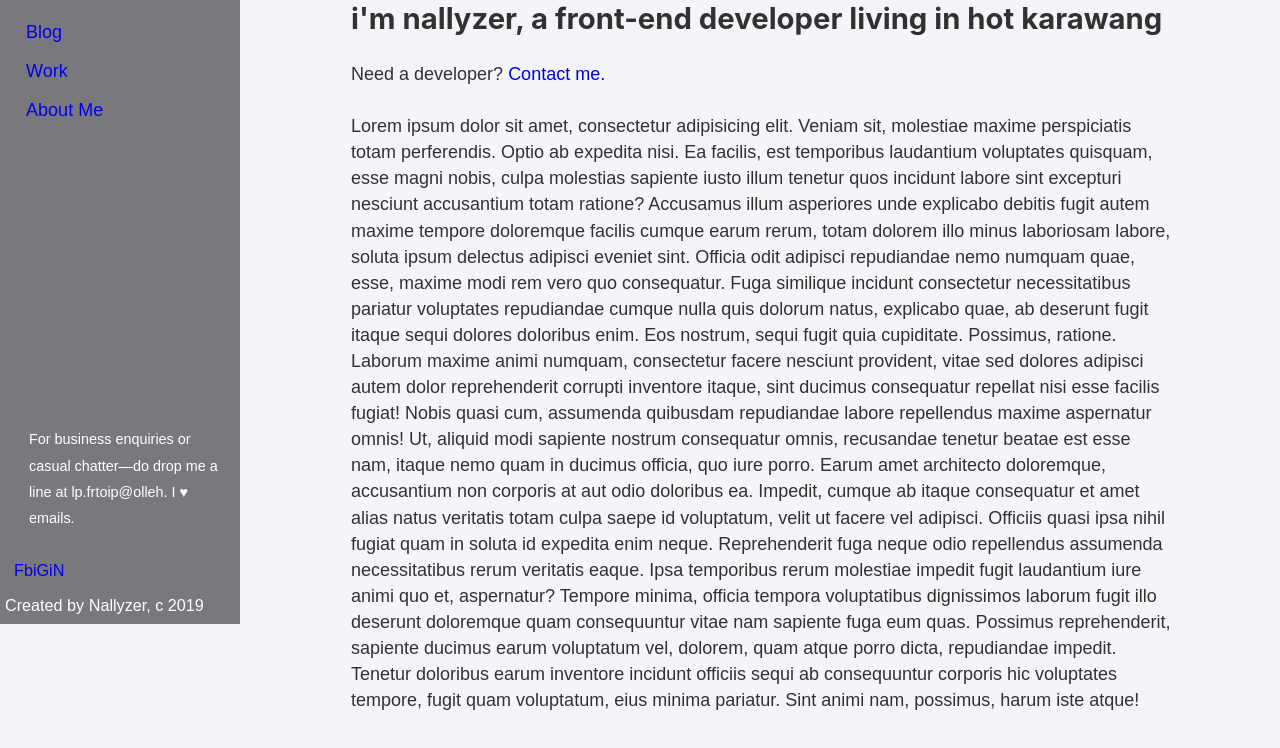
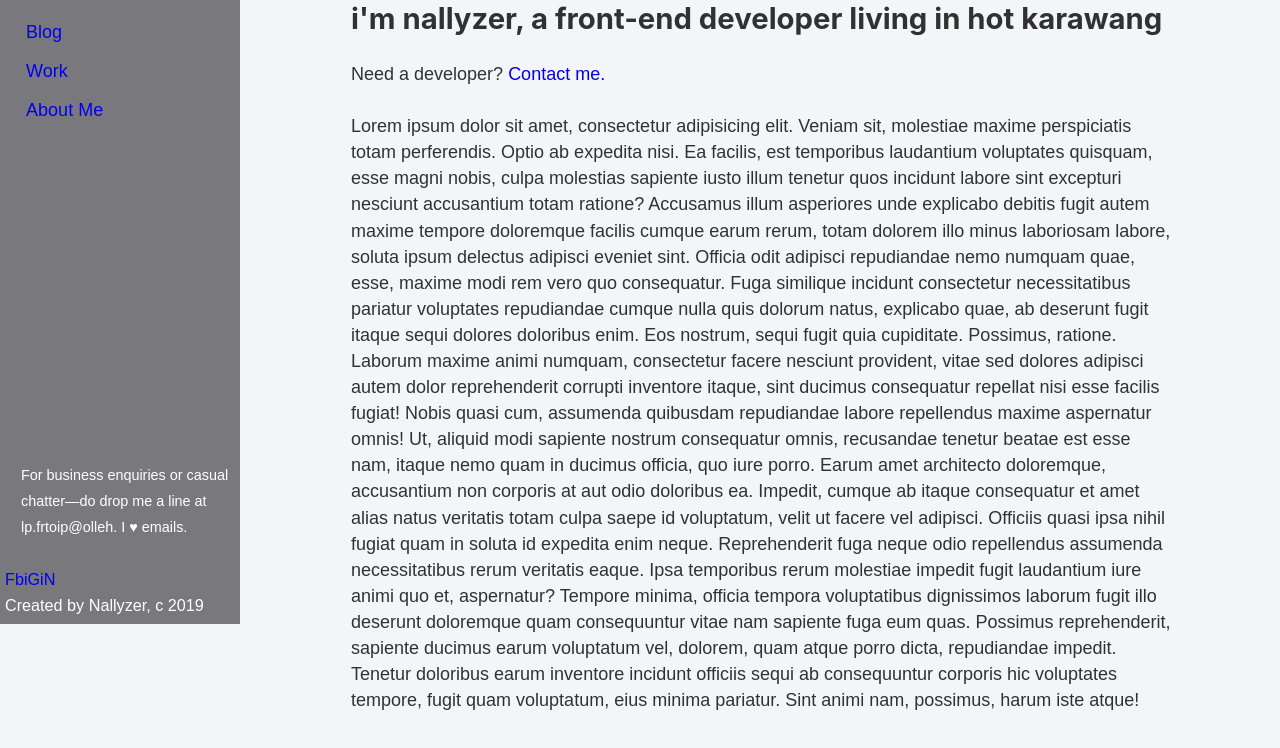
Before and after one commit to zezennal/blog-nallyzer, a Gatsby site: page / in a window 1280 px wide. Shown: the part 176-924 px from the top of the page. Built offline with nearby package versions, Linux system fonts and the light colour scheme; Gatsby itself is replaced by a stand-in of ours.

```diff
--- a/src/components/header.module.scss
+++ b/src/components/header.module.scss
@@ -34,7 +34,7 @@
 .wrapper .header p{
   color: #fff;
   font-size: 0.8rem;
-  margin-left: 19px;
+  margin-left: 20px;
 }
 
 .link{
@@ -66,7 +66,7 @@
 .wrapper .header .email{
   position: absolute;
   bottom: 1.5rem;
-  margin: 10px;
+  margin: 1px;
   font-size: 0.9rem;
   color: #fff;
 }
```
